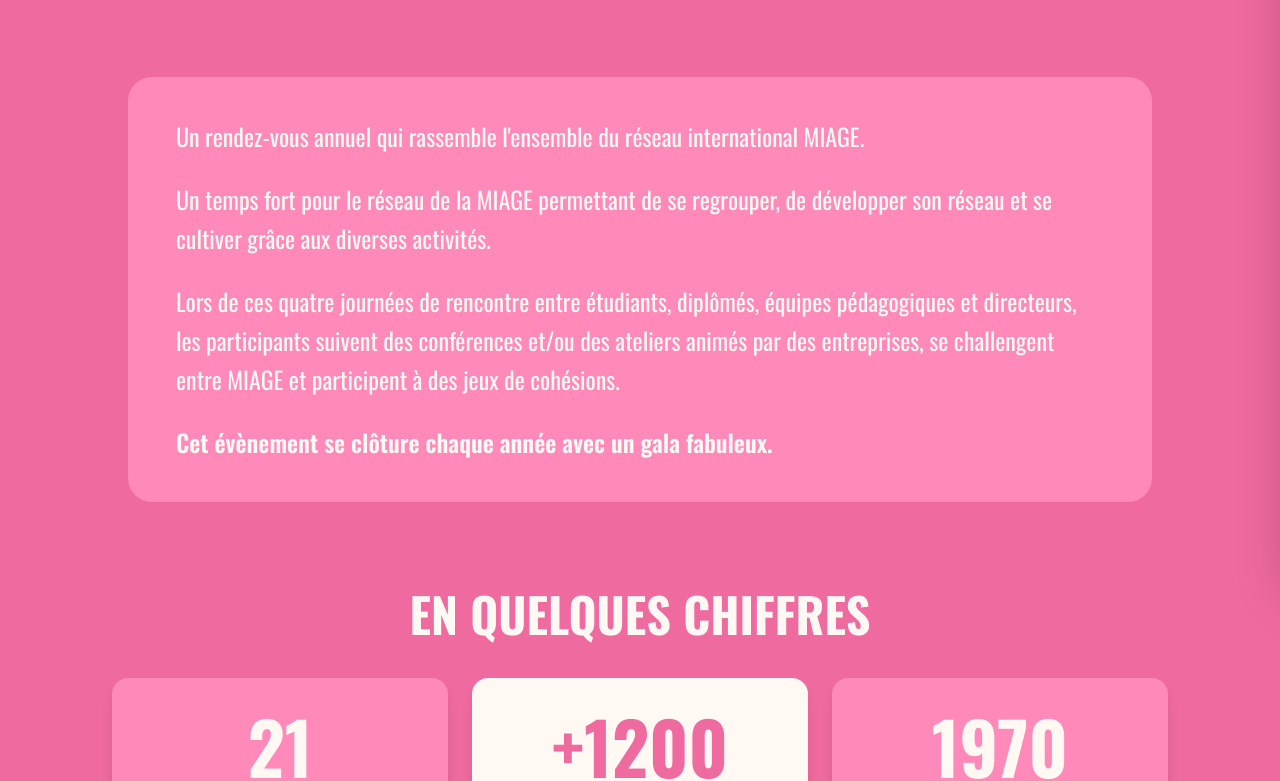
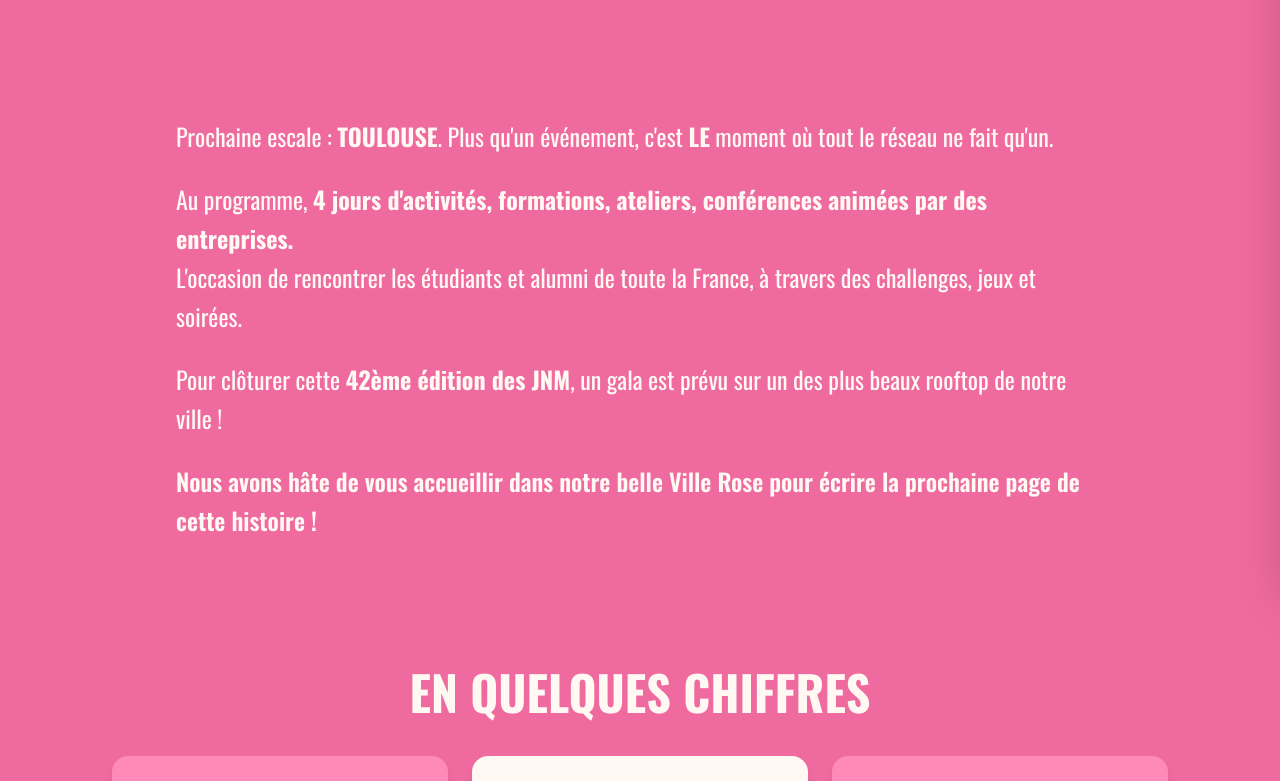
Before and after one commit to JPX87/jnm2026-front, a Next.js app: page /kesako in a window 1280 px wide. Shown: the part 219-1000 px from the top of the page. Built offline with nearby package versions, Linux system fonts and the light colour scheme.

Commit message:
fix: Review 2 (#53)

```diff
--- a/src/app/(header)/kesako/page.tsx
+++ b/src/app/(header)/kesako/page.tsx
@@ -11,30 +11,33 @@
     return (
         <PageTemplate title="LES JOURNÉES NATIONALES MIAGISTES" className="kesako">
             {/* Description Section */}
-            <Section variant="tertiary" maxWidth="md" contentClassName="gap-4">
+            <Section variant="primary" maxWidth="md" contentClassName="gap-4">
                 <p className="text-lg md:text-xl lg:text-2xl leading-relaxed">
-                    Un rendez-vous annuel qui rassemble l&apos;ensemble du réseau international MIAGE.
+                    Prochaine escale : <strong>TOULOUSE</strong>.
+                    Plus qu&apos;un événement, c&apos;est <strong>LE</strong> moment où tout le réseau ne fait qu&apos;un.
                 </p>
 
                 <p className="text-lg md:text-xl lg:text-2xl leading-relaxed">
-                    Un temps fort pour le réseau de la MIAGE permettant de se regrouper, de développer son réseau et se cultiver grâce aux diverses activités.
+                    Au programme, <strong>4 jours d&apos;activités, formations, ateliers, conférences animées par des entreprises.</strong>
+                    <br />
+                    L&apos;occasion de rencontrer les étudiants et alumni de toute la France, à travers des challenges, jeux et soirées.
                 </p>
 
                 <p className="text-lg md:text-xl lg:text-2xl leading-relaxed">
-                    Lors de ces quatre journées de rencontre entre étudiants, diplômés, équipes pédagogiques et directeurs, les participants suivent des conférences et/ou des ateliers animés par des entreprises, se challengent entre MIAGE et participent à des jeux de cohésions.
+                    Pour clôturer cette <strong>42ème édition des JNM</strong>, un gala est prévu sur un des plus beaux rooftop de notre ville !
                 </p>
 
                 <p className="text-lg md:text-xl lg:text-2xl leading-relaxed font-semibold">
-                    Cet évènement se clôture chaque année avec un gala fabuleux.
+                    Nous avons hâte de vous accueillir dans notre belle Ville Rose pour écrire la prochaine page de cette histoire !
                 </p>
             </Section>
 
             {/* Statistics Section */}
             <Section title="EN QUELQUES CHIFFRES" variant="primary" maxWidth="lg">
                 <div className="grid grid-cols-1 md:grid-cols-2 lg:grid-cols-3 gap-4 md:gap-6">
-                    <StatCard value={21} title="MIAGE" subtitle="En France" variant="tertiary" />
-                    <StatCard value="+1200" title="Diplômés MIAGE par an" variant="secondary" />
                     <StatCard value={1970} title="Création de la MIAGE" variant="tertiary" />
+                    <StatCard value={21} title="MIAGE" subtitle="En France" variant="secondary" />
+                    <StatCard value="+1200" title="Diplômés MIAGE par an" variant="tertiary" />
                     <StatCard value={42} title="Journées Nationales Miagistes" variant="secondary" />
                     <StatCard value={4} title="Jours" variant="tertiary" />
                     <StatCard value="+300" title="Participants" variant="secondary" />
--- a/src/components/ui/organizationChart/MetroHeader.tsx
+++ b/src/components/ui/organizationChart/MetroHeader.tsx
@@ -10,7 +10,7 @@
     return (
         <header className="px-2 sm:px-8 pt-1 pb-4 flex flex-col lg:flex-row items-end justify-between">
             <p
-                className="text-sm tracking-[0.3em] m-auto uppercase mb-1 flicker"
+                className="text-sm sm:text-lg lg:text-xl tracking-[0.3em] m-auto uppercase mb-1 flicker"
                 style={{ color: "#6B7280", fontFamily: "'Space Mono', monospace" }}
             >
                 Plan du réseau
--- a/src/components/ui/organizationChart/MetroInfoPanel.tsx
+++ b/src/components/ui/organizationChart/MetroInfoPanel.tsx
@@ -47,10 +47,10 @@
                     />
                 </div>
                 <div>
-                    <p className="font-bold text-lg node-label" style={{ color: activeLine?.color }}>
+                    <p className="label font-bold text-lg node-label" style={{ color: activeLine?.color }}>
                         {activeNode?.label}
                     </p>
-                    <p className="text-sm" style={{ color: "#9CA3AF", fontFamily: "'Space Mono', monospace" }}>
+                    <p className="sublabel text-sm" style={{ color: "#9CA3AF", fontFamily: "'Space Mono', monospace" }}>
                         {activeNode?.sublabel ?? "Membre"} · {activeNodeLines.map((lineId) => LINES[lineId].name).join("/")}
                     </p>
                 </div>
--- a/src/components/ui/organizationChart/MetroOrgChart.tsx
+++ b/src/components/ui/organizationChart/MetroOrgChart.tsx
@@ -62,12 +62,12 @@
                 activeNodeLines={activeNodeLines}
                 setActive={setActive}
             />
-
             <p
                 className={`${hoveredLine || activeLine ? "opacity-0" : "opacity-100"} text-center text-sm flicker transition-opacity py-6`}
                 style={{ color: "#374151", fontFamily: "'Space Mono', monospace" } as React.CSSProperties}
             >
-                ↑ Cliquez sur une station pour explorer · Survolez une ligne pour la mettre en valeur
+                <span className="hidden sm:block">↑ Survoler une ligne pour plus d’information et cliquez sur une station pour plus d’informations.</span>
+                <span className="block sm:hidden">↑ Cliquez sur une station pour plus d’informations.</span>
             </p>
         </div>
     );
```
Also changed, not shown: src/components/ui/organizationChart/MetroOrgChart.scss (+8 -0 lines), 1 other file (tests, documents, lock files or other folders).
